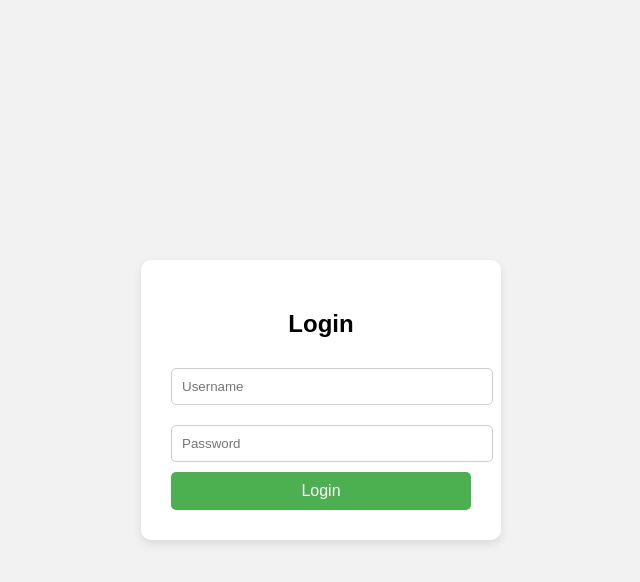
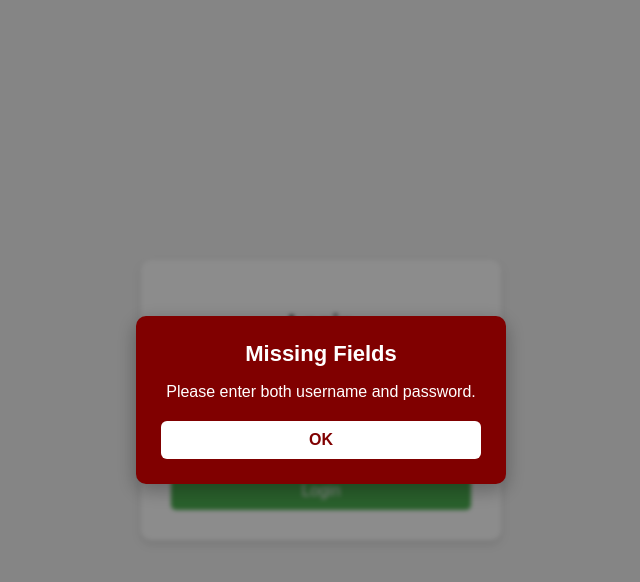
Before and after one commit to banzali-gracegabrielle/WEB-DEVELOPMENT, a plain HTML site: page index.html in a window 1280 px wide. Both pictures are taken after a click on the button "Login". Shown: the whole page, without its empty margins (319-959 px from the left). Drawn offline with Linux system fonts and the light colour scheme.

Commit message:
add design in alert message

```diff
--- a/script.js
+++ b/script.js
@@ -1,18 +1,40 @@
+// Custom PUP Alert
+function pupAlert(title, message) {
+    const overlay = document.createElement("div");
+    overlay.className = "pup-alert-overlay";
+
+    overlay.innerHTML = `
+        <div class="pup-alert-box">
+            <h3>${title}</h3>
+            <p>${message}</p>
+            <button class="pup-alert-btn">OK</button>
+        </div>
+    `;
+
+    document.body.appendChild(overlay);
+
+    overlay.querySelector("button").addEventListener("click", () => {
+        overlay.remove();
+    });
+}
+
 document.getElementById("loginBtn").addEventListener("click", () => {
     const username = document.getElementById("username").value;
     const password = document.getElementById("password").value;
 
     if (!username || !password) {
-        alert("Please enter both username and password.");
+        pupAlert("Missing Fields", "Please enter both username and password.");
         return;
     }
 
     if (username == "omlingo" && password == "pupt") {
-        alert("Login successful! Welcome, " + username);
-        window.location.href = "dashboard.html";
-    }
+    pupAlert("Login Successful", "Welcome, " + username + "!", () => {
+        window.location.href = "dashboard.html";   // Redirect AFTER alert closes
+    });
+}
+
 
     else {
-        alert("Invalid username or password.");
+        pupAlert("Login Failed", "Invalid username or password.");
     }
 });
--- a/style.css
+++ b/style.css
@@ -43,3 +43,55 @@ button {
 button:hover {
     background: #45a049;
 }
+
+/* PUP Custom Alert Modal */
+.pup-alert-overlay {
+    position: fixed;
+    top: 0;
+    left: 0;
+    width: 100%;
+    height: 100%;
+    background: rgba(0,0,0,0.45);
+    backdrop-filter: blur(2px);
+    display: flex;
+    justify-content: center;
+    align-items: center;
+    z-index: 9999;
+}
+
+.pup-alert-box {
+    background: #800000; /* PUP Maroon */
+    padding: 25px;
+    width: 320px;
+    border-radius: 10px;
+    box-shadow: 0 6px 20px rgba(0,0,0,0.3);
+    text-align: center;
+    color: #ffffff; /* CHANGED TO WHITE */
+    font-family: Arial, sans-serif;
+}
+
+.pup-alert-box h3 {
+    margin: 0 0 10px;
+    font-size: 22px;
+    font-weight: bold;
+}
+
+.pup-alert-box p {
+    font-size: 16px;
+    margin-bottom: 20px;
+}
+
+.pup-alert-btn {
+    background: #ffffff; /* CHANGED TO WHITE */
+    color: #800000;
+    padding: 10px 25px;
+    border: none;
+    border-radius: 6px;
+    cursor: pointer;
+    font-weight: bold;
+    transition: 0.2s;
+}
+
+.pup-alert-btn:hover {
+    background: #e6e6e6; /* Light gray so hover is visible */
+}
```
